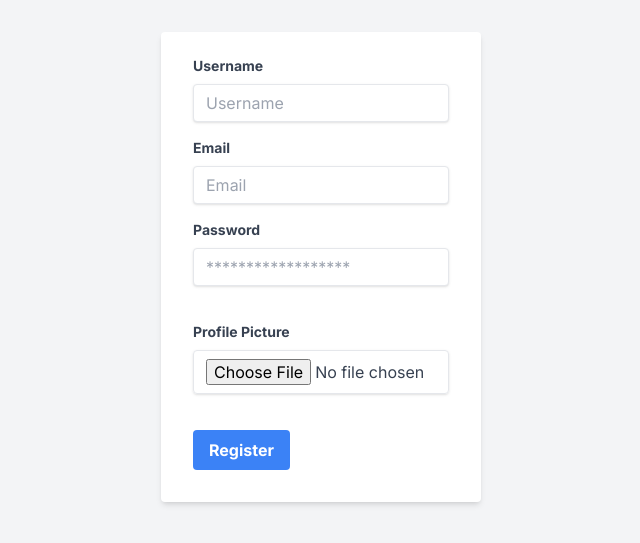
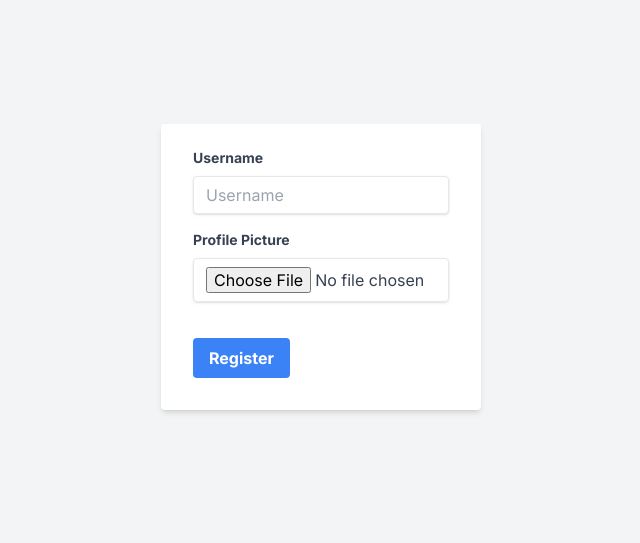
Before and after one commit to BSEF19M513/mern-app-vercel-deploy, a Next.js app in the folder frontend/: page /register in a window 1280 px wide. Shown: the part 125-668 px from the top of the page, without its empty margins (319-959 px from the left). Built offline with nearby package versions, Linux system fonts and the light colour scheme.

Commit message:
change the register page

```diff
--- a/frontend/app/register/page.jsx
+++ b/frontend/app/register/page.jsx
@@ -1,7 +1,6 @@
 "use client";
 
 import React, { useState } from 'react';
-import axios from 'axios';
 
 const RegisterPage = () => {
     const [username, setUsername] = useState('');
@@ -11,7 +10,6 @@ const RegisterPage = () => {
 
     const handleRegister = async (e) => {
         e.preventDefault();
-        axios.defaults.withCredentials = true;
 
         try {
             const formData = new FormData();
@@ -20,18 +18,27 @@ const RegisterPage = () => {
             formData.append('password', password);
             formData.append('profilePicture', profilePicture);
 
-
-            const response = await axios.post('/api/register', formData, {
-                headers: {
-                    'Content-Type': 'multipart/form-data'
-                }
+            const response = await fetch('/api/register', {
+                method: 'POST',
+                credentials: 'include', // Include cookies in the request
+                body: formData
             });
 
-            console.log('response', response);
+            if (response.ok) {
+                console.log('Registration successful');
+            } else {
+                const error = await response.json();
+                console.error('Error:', error.error);
+            }
         } catch (error) {
-            console.error('error', error);
+            console.error('Error:', error);
         }
     }
+
+    const handleFileChange = (e) => {
+        const file = e.target.files[0];
+        setProfilePicture(file);
+    };
 
     return (
         <div className="flex flex-col items-center justify-center h-screen bg-gray-100">
@@ -50,32 +57,7 @@ const RegisterPage = () => {
                             onChange={(e) => setUsername(e.target.value)}
                         />
                     </div>
-                    <div className="mb-4">
-                        <label className="block text-gray-700 text-sm font-bold mb-2" htmlFor="email">
-                            Email
-                        </label>
-                        <input
-                            className="shadow appearance-none border rounded w-full py-2 px-3 text-gray-700 leading-tight focus:outline-none focus:shadow-outline"
-                            id="email"
-                            type="text"
-                            placeholder="Email"
-                            value={email}
-                            onChange={(e) => setEmail(e.target.value)}
-                        />
-                    </div>
-                    <div className="mb-6">
-                        <label className="block text-gray-700 text-sm font-bold mb-2" htmlFor="password">
-                            Password
-                        </label>
-                        <input
-                            className="shadow appearance-none border rounded w-full py-2 px-3 text-gray-700 mb-3 leading-tight focus:outline-none focus:shadow-outline"
-                            id="password"
-                            type="password"
-                            placeholder="******************"
-                            value={password}
-                            onChange={(e) => setPassword(e.target.value)}
-                        />
-                    </div>
+                    {/* Other form fields */}
                     <div className="mb-6">
                         <label className="block text-gray-700 text-sm font-bold mb-2" htmlFor="profilePicture">
                             Profile Picture
@@ -84,7 +66,7 @@ const RegisterPage = () => {
                             className="shadow appearance-none border rounded w-full py-2 px-3 text-gray-700 mb-3 leading-tight focus:outline-none focus:shadow-outline"
                             id="profilePicture"
                             type="file"
-                            onChange={(e) => setProfilePicture(e.target.files[0])}
+                            onChange={handleFileChange}
                         />
                     </div>
                     <div className="flex items-center justify-between">
```
